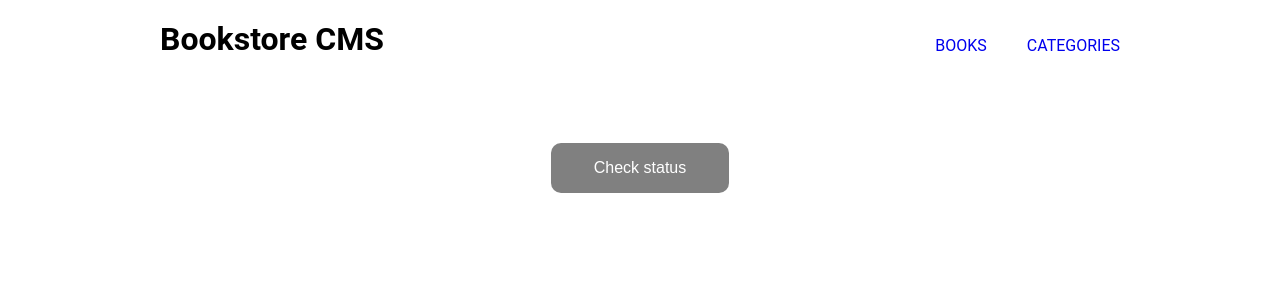
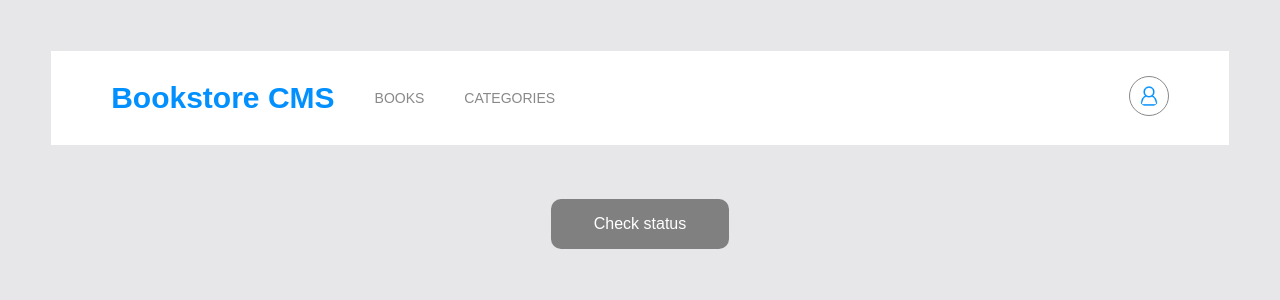
Before and after one commit to Juank628/bookstore, a React (Create React App) app: page /categories in a window 1280 px wide. Shown: the top 300 px of the page. Built offline with nearby package versions, Linux system fonts and the light colour scheme.

Commit message:
add styles

```diff
--- a/src/components/AddForm.js
+++ b/src/components/AddForm.js
@@ -32,8 +32,8 @@ export default function AddForm() {
   };
 
   return (
-    <section>
-      <h2>ADD NEW BOOK</h2>
+    <section className={styles.mainContainer}>
+      <h2 className={styles.title}>ADD NEW BOOK</h2>
       <form className={styles.formContainer} onSubmit={submitHandler}>
         <input
           placeholder="Book title"
--- a/src/components/AddForm.module.css
+++ b/src/components/AddForm.module.css
@@ -1,6 +1,19 @@
+.mainContainer {
+  margin-top: 100px;
+  border-top: 2px solid var(--bg-color-3);
+  padding: 20px 5px;
+}
+
+.title {
+  font-family: var(--primary-font);
+  font-size: 20px;
+  color: var(--dark-color-2);
+}
+
 .formContainer {
   display: flex;
   justify-content: space-between;
+  margin-top: 20px;
 }
 
 .textInput,
@@ -8,7 +21,7 @@
 .addButton {
   height: 40px;
   border-radius: 5px;
-  border: 1px solid gray;
+  border: 1px solid var(--bg-color-3);
 }
 
 .textInput {
@@ -21,4 +34,9 @@
 
 .addButton {
   width: 20%;
+  background-color: var(--primary-color);
+  font-family: var(--secondary-font);
+  font-size: 14px;
+  font-weight: 600;
+  color: white;
 }
--- a/src/components/Book.js
+++ b/src/components/Book.js
@@ -20,34 +20,34 @@ const Book = ({ data }) => {
   return (
     <li className={styles.mainContainer}>
       <div>
-        <p>{category}</p>
-        <p>{title}</p>
-        <p>{author}</p>
+        <p className={styles.category}>{category}</p>
+        <p className={styles.title}>{title}</p>
+        <p className={styles.author}>{author}</p>
         <ul className={styles.linksContainer}>
           <li>
-            <Link to="/#">Comments</Link>
+            <Link className={styles.link} to="/#">Comments</Link>
           </li>
           <li>
-            <Link to="/#" onClick={(e) => deleteBook(e, item_id)}>
+            <Link className={`${styles.link} ${styles.middleLink}`} to="/#" onClick={(e) => deleteBook(e, item_id)}>
               Remove
             </Link>
           </li>
           <li>
-            <Link to="/#">Edit</Link>
+            <Link className={styles.link} to="/#">Edit</Link>
           </li>
         </ul>
       </div>
       <div className={styles.progressContainer}>
         <div className={styles.progressCircle} />
         <div>
-          <p>64%</p>
-          <p>Completed</p>
+          <p className={styles.progressNumber}>64%</p>
+          <p className={styles.progressStatus}>Completed</p>
         </div>
       </div>
-      <div>
-        <p>CURRENT CHAPTER</p>
-        <p>Chapter 17</p>
-        <button type="button">UPDATE PROGRESS</button>
+      <div className={styles.chapterContainer}>
+        <p className={styles.currentChapter}>CURRENT CHAPTER</p>
+        <p className={styles.chapter}>Chapter 17</p>
+        <button className={styles.updateButton} type="button">UPDATE PROGRESS</button>
       </div>
     </li>
   );
--- a/src/components/Book.module.css
+++ b/src/components/Book.module.css
@@ -1,24 +1,114 @@
 .mainContainer {
   display: flex;
-  justify-content: space-around;
-  border: 1px solid gray;
-  padding: 10px;
+  justify-content: space-between;
+  padding: 30px;
+  border: 1px solid var(--bg-color-3);
+  border-radius: 5px;
+  background-color: var(--bg-color-1);
+}
+
+.category {
+  font-family: var(--primary-font);
+  font-size: 14px;
+  font-weight: 600;
+  color: var(--dark-color-2);
+  margin-bottom: 5px;
+  padding: 2px 10px;
+}
+
+.title {
+  font-family: var(--secondary-font);
+  font-size: 22px;
+  font-weight: 600;
+  color: var(--dark-color-1);
+  padding: 2px 10px;
+}
+
+.author,
+.link {
+  font-family: var(--secondary-font);
+  font-size: 14px;
+  font-weight: 300;
+  color: var(--primary-variant-color);
+  padding: 2px 10px;
+}
+
+.middleLink {
+  border-right: 2px solid lightgray;
+  border-left: 2px solid lightgray;
 }
 
 .linksContainer {
   display: flex;
-  gap: 10px;
+  margin-top: 20px;
 }
 
 .progressContainer {
   display: flex;
   align-items: center;
   gap: 20px;
+  margin-left: auto;
+  padding-right: 50px;
+  border-right: 2px solid var(--bg-color-3);
 }
 
 .progressCircle {
+  display: flex;
+  justify-content: center;
+  align-items: center;
   width: 100px;
   height: 100px;
-  border: 6px solid blue;
   border-radius: 100%;
+  background: conic-gradient(var(--primary-variant-color) 270deg, var(--bg-color-3) 270deg 360deg);
 }
+
+.progressCircle::before {
+  content: "";
+  display: block;
+  border-radius: 50%;
+  width: 85px;
+  height: 85px;
+  background-color: var(--bg-color-1);
+}
+
+.progressNumber {
+  font-family: var(--primary-font);
+  font-size: 35px;
+  font-weight: 300;
+}
+
+.progressStatus {
+  font-family: var(--primary-font);
+  color: var(--dark-color-2);
+}
+
+.chapterContainer {
+  padding-left: 50px;
+}
+
+.currentChapter {
+  font-family: var(--secondary-font);
+  font-size: 14px;
+  font-weight: 300;
+  color: var(--dark-color-2);
+  margin-bottom: 10px;
+}
+
+.chapter {
+  font-family: var(--secondary-font);
+  font-size: 16px;
+  font-weight: 300;
+  color: var(--dark-color-1);
+  margin-bottom: 30px;
+}
+
+.updateButton {
+  padding: 10px;
+  width: 22ch;
+  background-color: var(--primary-color);
+  font-family: var(--secondary-font);
+  font-weight: 300;
+  color: white;
+  border-radius: 5px;
+  border: 0;
+}
--- a/src/components/Navbar.js
+++ b/src/components/Navbar.js
@@ -1,21 +1,27 @@
 import React from 'react';
 import { Link } from 'react-router-dom';
+import userIcon from '../img/user_icon.png';
 import styles from './Navbar.module.css';
 
 export default function Navbar() {
   return (
-    <header className={styles.container}>
+    <header className={styles.mainContainer}>
+      <div className={styles.leftContainer}>
         <h1 className={styles.title}>Bookstore CMS</h1>
         <nav>
           <ul className={styles.linksList}>
             <li>
-            <Link to="/">BOOKS</Link>
+              <Link className={styles.link} to="/">BOOKS</Link>
             </li>
             <li>
-            <Link to="/categories">CATEGORIES</Link>
+              <Link className={styles.link} to="/categories">CATEGORIES</Link>
             </li>
           </ul>
         </nav>
+      </div>
+      <div className={styles.rightContainer}>
+        <img className={styles.userIcon} src={userIcon} alt="user settings" />
+      </div>
     </header>
   );
 }
--- a/src/components/Navbar.module.css
+++ b/src/components/Navbar.module.css
@@ -1,12 +1,39 @@
-.container {
+.mainContainer {
   display: flex;
   justify-content: space-between;
-  padding: 20px;
-  max-width: 1000px;
-  margin: auto;
+  align-items: center;
+  padding: 25px 60px;
+  background-color: var(--bg-color-1);
+  border-bottom: 2px solid var(--bg-color-3);
+}
+
+.leftContainer {
+  display: flex;
+  align-items: center;
+  gap: 40px;
+}
+
+.title {
+  color: var(--primary-color);
+  font-family: var(--primary-font);
+  font-size: 30px;
 }
 
 .linksList {
   display: flex;
   gap: 40px;
+  font-size: 14px;
 }
+
+.link {
+  color: var(--dark-color-2);
+  font-family: var(--primary-font);
+}
+
+.userIcon {
+  width: 40px;
+  border: 1px solid var(--dark-color-2);
+  border-radius: 50%;
+  padding: 8px;
+  cursor: pointer;
+}
--- a/src/index.css
+++ b/src/index.css
@@ -1,3 +1,15 @@
+:root {
+  --primary-color: #0290ff;
+  --primary-variant-color: #307bbe;
+  --bg-color-1: #fff;
+  --bg-color-2: #fafafa;
+  --bg-color-3: #e7e7e9;
+  --dark-color-1: #121212;
+  --dark-color-2: #898989;
+  --primary-font: "Montserrat", sans-serif;
+  --secondary-font: "Roboto Slab", serif;
+}
+
 * {
   box-sizing: border-box;
 }
@@ -20,5 +32,7 @@ a {
 
 body {
   margin: 0;
+  padding: 4%;
   font-family: Roboto, sans-serif;
+  background-color: var(--bg-color-3);
 }
--- a/src/pages/Books.module.css
+++ b/src/pages/Books.module.css
@@ -1,12 +1,14 @@
 .mainContainer {
-  max-width: 1000px;
+  padding: 4%;
   margin: auto;
+  background-color: var(--bg-color-2);
 }
 
 .listContainer {
   display: flex;
   flex-direction: column;
   gap: 20px;
+  margin: 0;
 }
 
 .emptyMessage {
```
Also changed, not shown: src/img/user_icon.png (added). Lines whose indentation alone changed are shown as unchanged.
